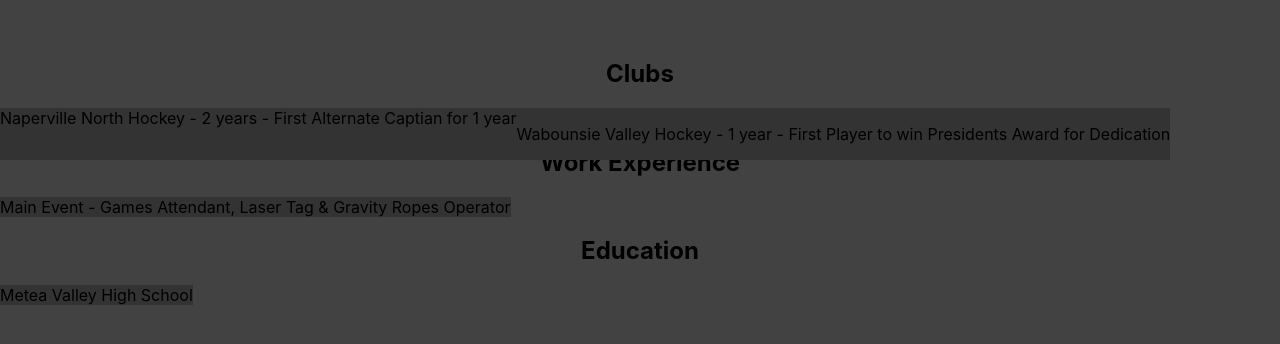
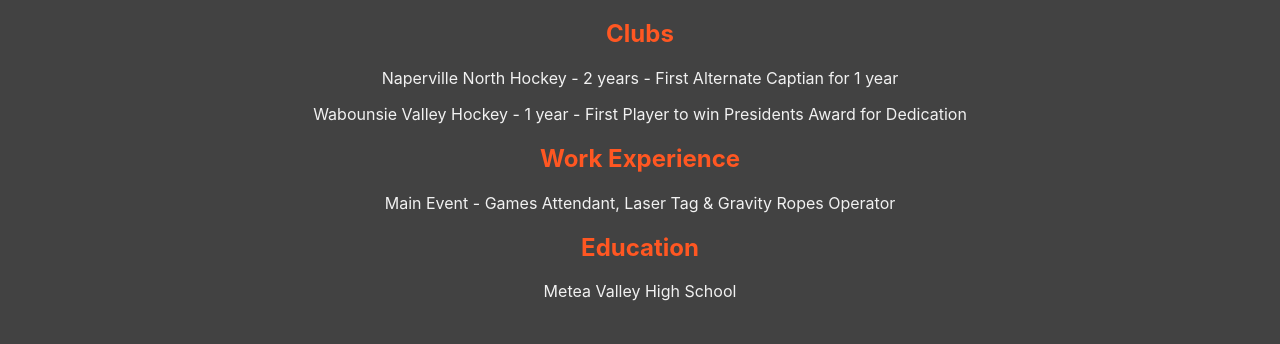
Before and after one commit to BensBaker35/PersonalWebsite, a plain HTML site: page aboutme.html in a window 1280 px wide. Shown: the part 116-460 px from the top of the page. Drawn offline with Linux system fonts and the light colour scheme.

Commit message:
Fixed Format of About Me page

```diff
--- a/aboutme.css
+++ b/aboutme.css
@@ -1,10 +1,10 @@
 body{
     text-align: center;
 }
-.histList ul{
-    display: block;
-    position: absolute;
+.histTitle{
+    size: 72pt;
+    color: #ff5722;
 }
-.p{
-    background-color: white;
+.histInfo{
+    color: #f1f1f1;
 }
--- a/aboutme.html
+++ b/aboutme.html
@@ -8,7 +8,7 @@
     <meta name="viewport" content="width=device-width, initial-scale=1">
     <link rel="stylesheet" href="navbar.css" />
     <link rel="stylesheet" href="aboutme.css" />
-    <script src="main.js"></script>
+
 </head>
 
 <body>
@@ -40,28 +40,21 @@
             </ul>
         </div>
         <h1>About Me</h1>
-        <div class = "histList">
-            <br>
-            <h2>Clubs</h2>
-            <ul>
-                <li><c>Naperville North Hockey - 2 years - First Alternate Captian for 1 year</c></li>
-                <li><p>Wabounsie Valley Hockey - 1 year - First Player to win Presidents Award for Dedication</p></li>
-            </ul>
-        </div>
-        <div class = "histList">
-            <br>
-            <h2>Work Experience</h2>
-            <ul>
-                <li>Main Event - Games Attendant, Laser Tag &amp; Gravity Ropes Operator</li>
-            </ul>
-        </div>
-        <div class = "histList">
-            <br>
-            <h2>Education</h2>
-            <ul>
-                <li>Metea Valley High School</li>
+        <div class="histList">
 
-            </ul>
+            <h2 class = "histTitle">Clubs</h2>
+
+            <p class = "histInfo">Naperville North Hockey - 2 years - First Alternate Captian for 1 year</p>
+            <p class = "histInfo">Wabounsie Valley Hockey - 1 year - First Player to win Presidents Award for Dedication</p>
+
+            <h2 class = "histTitle">Work Experience</h2>
+
+            <p class = "histInfo">Main Event - Games Attendant, Laser Tag &amp; Gravity Ropes Operator</p>
+
+            <h2 class = "histTitle">Education</h2>
+
+            <p class = "histInfo">Metea Valley High School</li>
+
         </div>
 
     </div>
```
